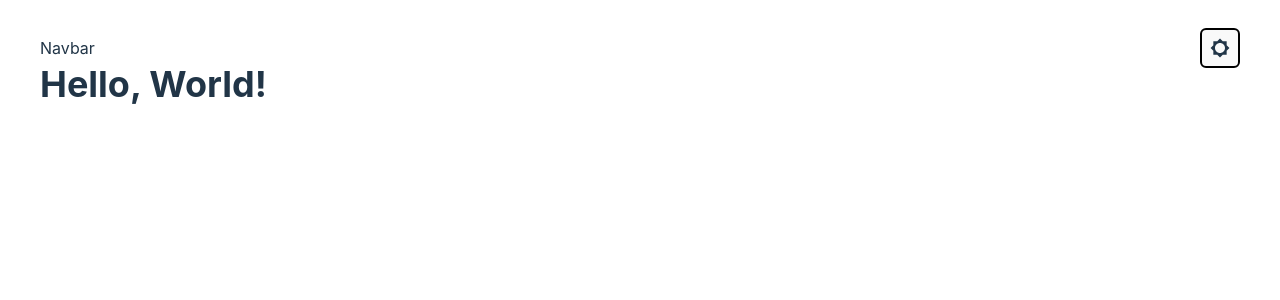
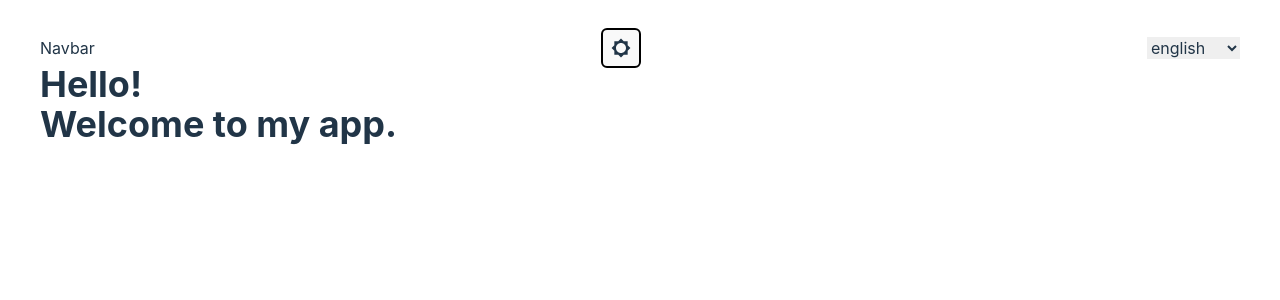
Before and after one commit to nadhifrafifaiz/portfolio, a React (Vite) app: page / in a window 1280 px wide. Shown: the top 300 px of the page. Built offline with nearby package versions, Linux system fonts and the light colour scheme.

Commit message:
add i18next

```diff
--- a/package.json
+++ b/package.json
@@ -10,12 +10,15 @@
     "preview": "vite preview"
   },
   "dependencies": {
+    "i18next": "^22.4.15",
     "react": "^18.2.0",
     "react-dom": "^18.2.0",
+    "react-i18next": "^12.2.2",
     "react-icons": "^4.8.0",
     "react-router-dom": "^6.11.1"
   },
   "devDependencies": {
+    "@types/node": "^20.1.3",
     "@types/react": "^18.0.28",
     "@types/react-dom": "^18.0.11",
     "@typescript-eslint/eslint-plugin": "^5.57.1",
--- a/src/components/Navbar.tsx
+++ b/src/components/Navbar.tsx
@@ -1,8 +1,11 @@
 import { useState, useEffect } from "react";
 import { MdDarkMode, MdBrightnessLow } from "react-icons/md";
+import i18n from "i18next";
+import { useTranslation } from "react-i18next";
 
 const Navbar = () => {
   const [darkMode, setDarkMode] = useState(false);
+  const { t } = useTranslation();
 
   useEffect(() => {
     const htmlEl = document.querySelector("html");
@@ -12,6 +15,11 @@ const Navbar = () => {
       htmlEl?.classList.remove("dark");
     }
   }, [darkMode]);
+
+  function handleChange(event: React.ChangeEvent<HTMLSelectElement>) {
+    const lang = event.target.value;
+    i18n.changeLanguage(lang);
+  }
 
   return (
     <div className="flex justify-between items-center py-4 h-8">
@@ -24,6 +32,10 @@ const Navbar = () => {
           {darkMode ? <MdDarkMode /> : <MdBrightnessLow />}
         </button>
       </div>
+      <select onChange={handleChange}>
+        <option value="en">{t("english")}</option>
+        <option value="id">{t("indonesia")}</option>
+      </select>
     </div>
   );
 };
--- /dev/null
+++ b/src/lang/en.json
@@ -0,0 +1,4 @@
+{
+  "hello": "Hello!",
+  "welcome": "Welcome to my app."
+}
--- /dev/null
+++ b/src/lang/id.json
@@ -0,0 +1,4 @@
+{
+  "hello": "Halo",
+  "welcome": "Selamat datang"
+}
--- a/src/main.tsx
+++ b/src/main.tsx
@@ -4,6 +4,19 @@ import App from "./App.tsx";
 import "./index.css";
 import "./dark-mode.css";
 import { BrowserRouter } from "react-router-dom";
+import i18n from "i18next";
+import { initReactI18next } from "react-i18next";
+import eng from "./lang/en.json";
+import id from "./lang/id.json";
+
+i18n.use(initReactI18next).init({
+  lng: "en",
+  fallbackLng: "en",
+  resources: {
+    en: { translation: eng },
+    id: { translation: id },
+  },
+});
 
 ReactDOM.createRoot(document.getElementById("root") as HTMLElement).render(
   <React.StrictMode>
--- a/src/pages/Home.tsx
+++ b/src/pages/Home.tsx
@@ -1,7 +1,12 @@
+import { useTranslation } from "react-i18next";
+
 const Home = () => {
+  const { t } = useTranslation();
+
   return (
     <div>
-      <h1 className="text-4xl font-bold">Hello, World!</h1>
+      <h1 className="text-4xl font-bold">{t("hello")}</h1>
+      <h1 className="text-4xl font-bold">{t("welcome")}</h1>
     </div>
   );
 };
```
Also changed, not shown: 1 other file (tests, documents, lock files or other folders).
